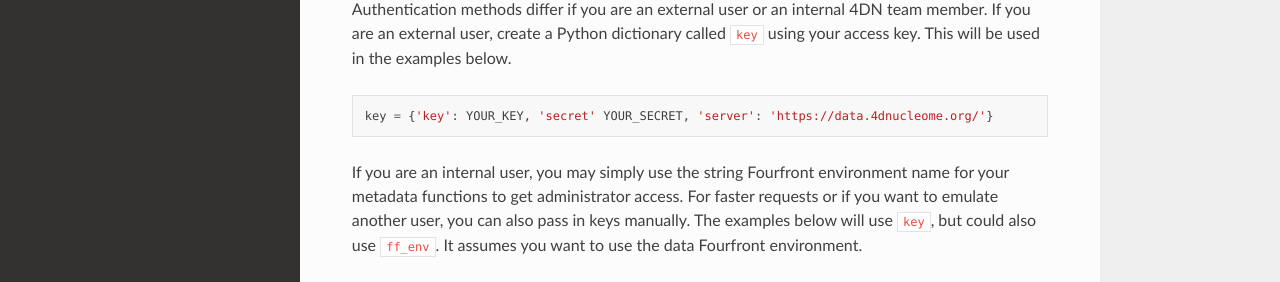
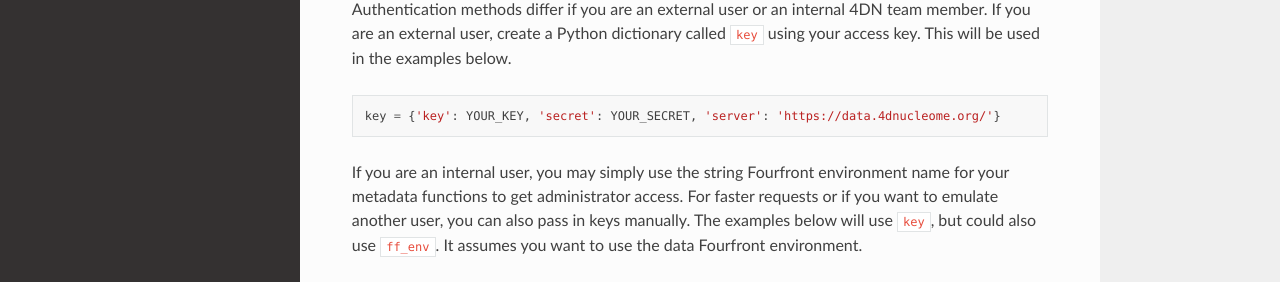
Before and after one commit to 4dn-dcic/utils, a Sphinx documentation site: the page built from docs/source/examples.rst, in a window 1280 px wide and 900 px high. Shown: the part 381-663 px from the top of the window. Built offline with Sphinx 7.4.7 and the Read the Docs theme 2.0.0, drawn with Linux system fonts in a browser that asks for light colours.

Commit message:
fix typo in docs

```diff
--- a/docs/source/examples.rst
+++ b/docs/source/examples.rst
@@ -17,7 +17,7 @@ Authentication methods differ if you are an external user or an internal 4DN tea
 
 .. code-block:: python
 
-   key = {'key': YOUR_KEY, 'secret' YOUR_SECRET, 'server': 'https://data.4dnucleome.org/'}
+   key = {'key': YOUR_KEY, 'secret': YOUR_SECRET, 'server': 'https://data.4dnucleome.org/'}
 
 If you are an internal user, you may simply use the string Fourfront environment name for your metadata functions to get administrator access. For faster requests or if you want to emulate another user, you can also pass in keys manually. The examples below will use ``key``\ , but could also use ``ff_env``. It assumes you want to use the data Fourfront environment.
 
```
